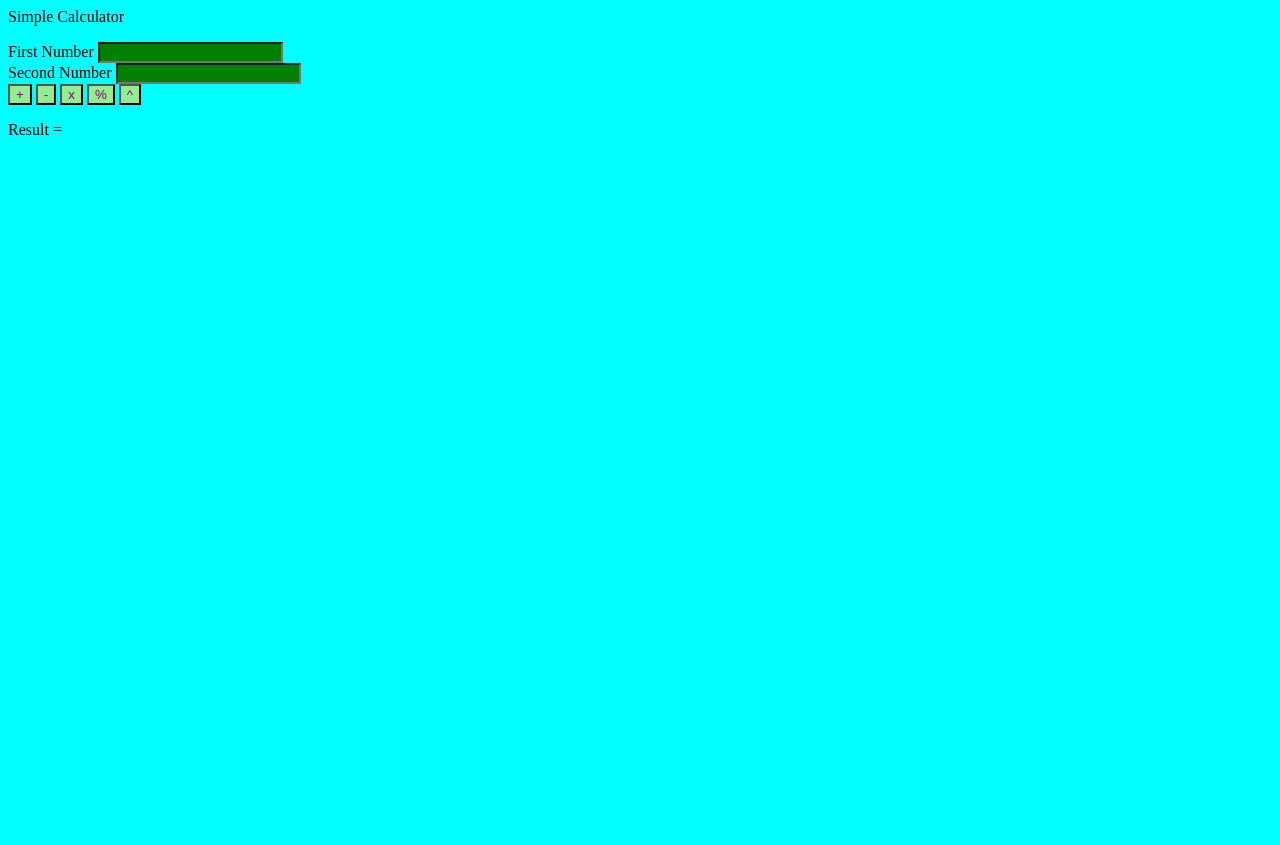
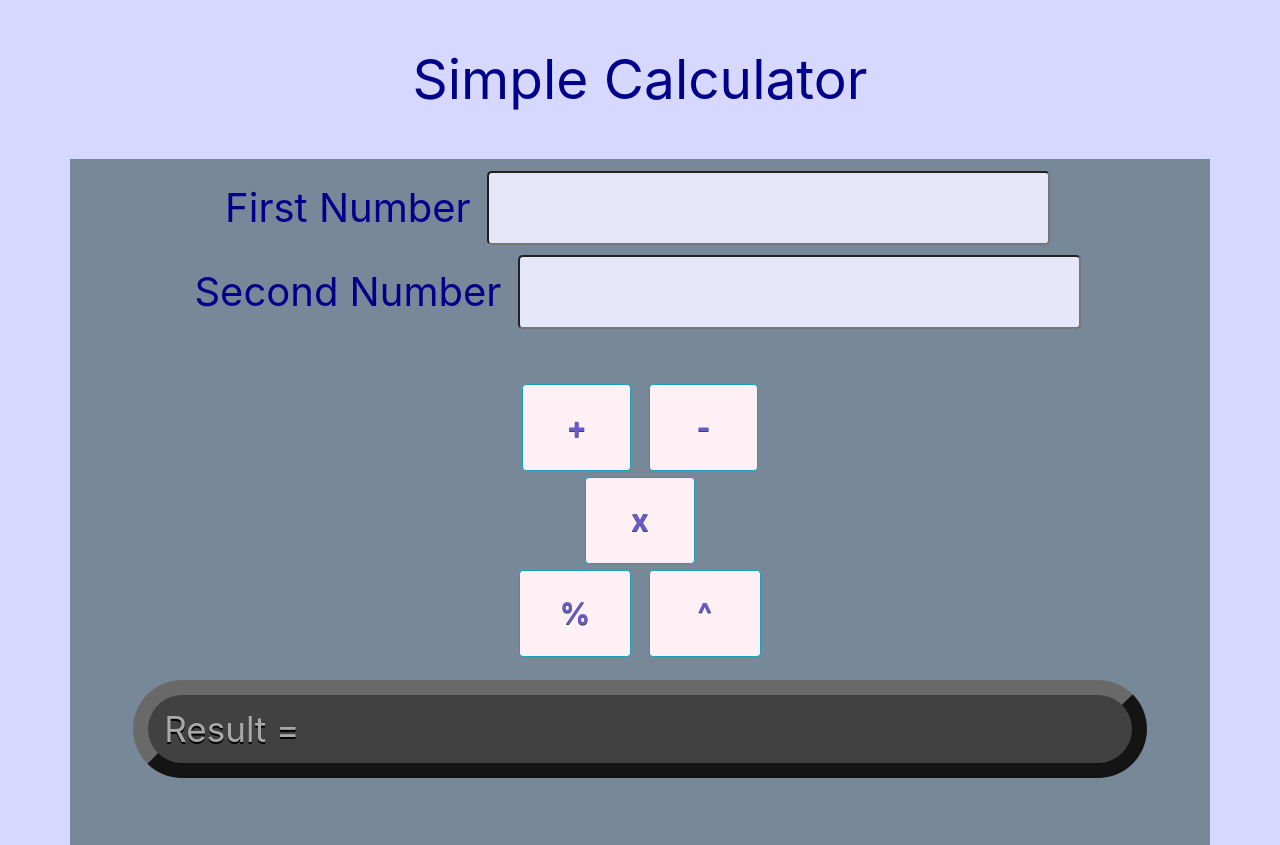
Before and after one commit to ayshamarty/JavaScriptCalculator, a plain HTML site: page index.html in a window 1280 px wide. Before the commit the page ends 800 px from the top, so only its background shows below. Drawn offline with nearby package versions, Linux system fonts and the light colour scheme.

Commit message:
first commit

```diff
--- a/index.css
+++ b/index.css
@@ -1,13 +1,69 @@
+
 body {
-  background-color: cyan;
+  background-color: rgb(215, 216, 255);
+  color: darkblue;
+  text-align: center;
+  font-size: 40;
 }
 
-.calcButton {
-    background-color: lightgreen;
-    color: purple;
+title{
+    font-size: 55;
+    margin: 30;
+}
+
+.btn {
+    background-color: lavenderblush;
+    color: slateblue;
+    margin: 3;
+    padding: 20;
+    width: 10%;
+    font-size: 30;
+    text-shadow: 0px 1px 0px darkslategrey;
+    font-weight: bold;
+    transition: color 1s ease-in-out,background-color 1s ease-in-out,border-color 1s ease-in-out,box-shadow 1s ease-in-out;
+}
+
+
+
+.top > .btn{
+    margin-top: 50;
+}
+
+.container{
+    padding: 7;
 }
 
 .inputValue {
-    background-color: green;
-    color: white;
+    background-color: lavender;
+    color: darkslategrey;
+    margin: 5;
+    padding: 5;
+    width: 50%;
+
+
 }
+.inputValue:hover {
+    background-color: #17a2b8;
+    background-color: #17a2b8;
+    transition: color 1s ease-in-out,background-color 1s ease-in-out,border-color 1s ease-in-out,box-shadow 1s ease-in-out;
+}
+
+.container {
+    background-color: lightslategrey;
+}
+
+#result {
+    color: darkgrey;;
+    margin-top: 20;
+}
+
+p2 {
+    border: 15px outset dimgrey;
+    background-color: rgb(65, 65, 65);
+    margin: 20;
+    width: 90%;
+    text-align: left;
+    color: darkgrey;
+    font-size: 35;
+    text-shadow: 0px 2px 0px black;
+}
--- a/index.html
+++ b/index.html
@@ -1,29 +1,53 @@
 <html>
-<link rel="stylesheet" href="index.css">
+
+
 <body>
 
-    <p> Simple Calculator </p>
+    </link>
+    <link rel="stylesheet" href="https://stackpath.bootstrapcdn.com/bootstrap/4.3.1/css/bootstrap.min.css"
+        integrity="sha384-ggOyR0iXCbMQv3Xipma34MD+dH/1fQ784/j6cY/iJTQUOhcWr7x9JvoRxT2MZw1T" crossorigin="anonymous">
+    <link href="index.css" rel="stylesheet" type="text/css">
+    <script src="https://code.jquery.com/jquery-3.3.1.slim.min.js"
+        integrity="sha384-q8i/X+965DzO0rT7abK41JStQIAqVgRVzpbzo5smXKp4YfRvH+8abtTE1Pi6jizo"
+        crossorigin="anonymous"></script>
+    <script src="https://cdnjs.cloudflare.com/ajax/libs/popper.js/1.14.7/umd/popper.min.js"
+        integrity="sha384-UO2eT0CpHqdSJQ6hJty5KVphtPhzWj9WO1clHTMGa3JDZwrnQq4sF86dIHNDz0W1"
+        crossorigin="anonymous"></script>
+    <script src="https://stackpath.bootstrapcdn.com/bootstrap/4.3.1/js/bootstrap.min.js"
+        integrity="sha384-JjSmVgyd0p3pXB1rRibZUAYoIIy6OrQ6VrjIEaFf/nJGzIxFDsf4x0xIM+B07jRM"
+        crossorigin="anonymous"></script>
+    <script src="index.js"></script>
 
-    <script src = "index.js">
-        </script>
+    <title class="navbar navbar-text"> Simple Calculator </title>
+
+    <section class="container">
+        <form>
+
+            First Number <input id="num1" type="number" class="inputValue rounded-lg"><br>
+            Second Number <input id="num2" type="number" class="inputValue rounded-lg"><br>
+            <div class="col-12 top">
+                <input type="button" onclick="calculator().add()" value="+" class="btn btn-info"> </input>
+                <input type="button" onclick="calculator().subtract()" value="-" class="btn btn-info"> </input>
+            </div>
+            <div class="col-12">
+                <input type="button" onclick="calculator().multiply()" value="x" class="btn btn-info"> </input>
+
+            </div>
+            <div class="bottom">
+                <input type="button" onclick="calculator().divide()" value="%" class="btn btn-info"> </input>
+                <input type="button" onclick="power(num1, num2)" value="^" class="btn btn-info"> </input>
+            </div>
+
+            <div>
+        </form>
+        <p2 class="navbar navbar-text rounded-pill">Result =
+            <span id="result">
+            </span>
+        </p2>
+        </div>
+
+    </section>
+</body>
 
 
-    <form>
-
-        First Number <input type="number" id="num1" class="inputValue"><br>
-        Second Number <input type="number" id="num2" class="inputValue"><br>
-
-        <input type="button" onclick="calculator().add()" value="+" class="calcButton">  </input>
-        <input type="button" onclick="calculator().subtract()" value="-" class="calcButton">  </input>
-        <input type="button" onclick="calculator().multiply()" value="x" class="calcButton">  </input>
-        <input type="button" onclick="calculator().divide()"value="%" class="calcButton">  </input>
-        <input type="button" onclick="power(num1, num2)"value="^" class="calcButton">  </input>
-
-        </form>
-    <p>Result =
-        <span id="result">
-            </span>
-        </p>
-</body>
-
 </html>
--- a/index.js
+++ b/index.js
@@ -1,3 +1,6 @@
+
+
+
 function calculator() {
     let a = parseInt(num1.value);
     let b = parseInt(num2.value);
@@ -18,7 +21,7 @@ function calculator() {
         divide: function () {
             let res = a / b;
             result.innerText = res;
-        }
+        },
     };
 
 
```
